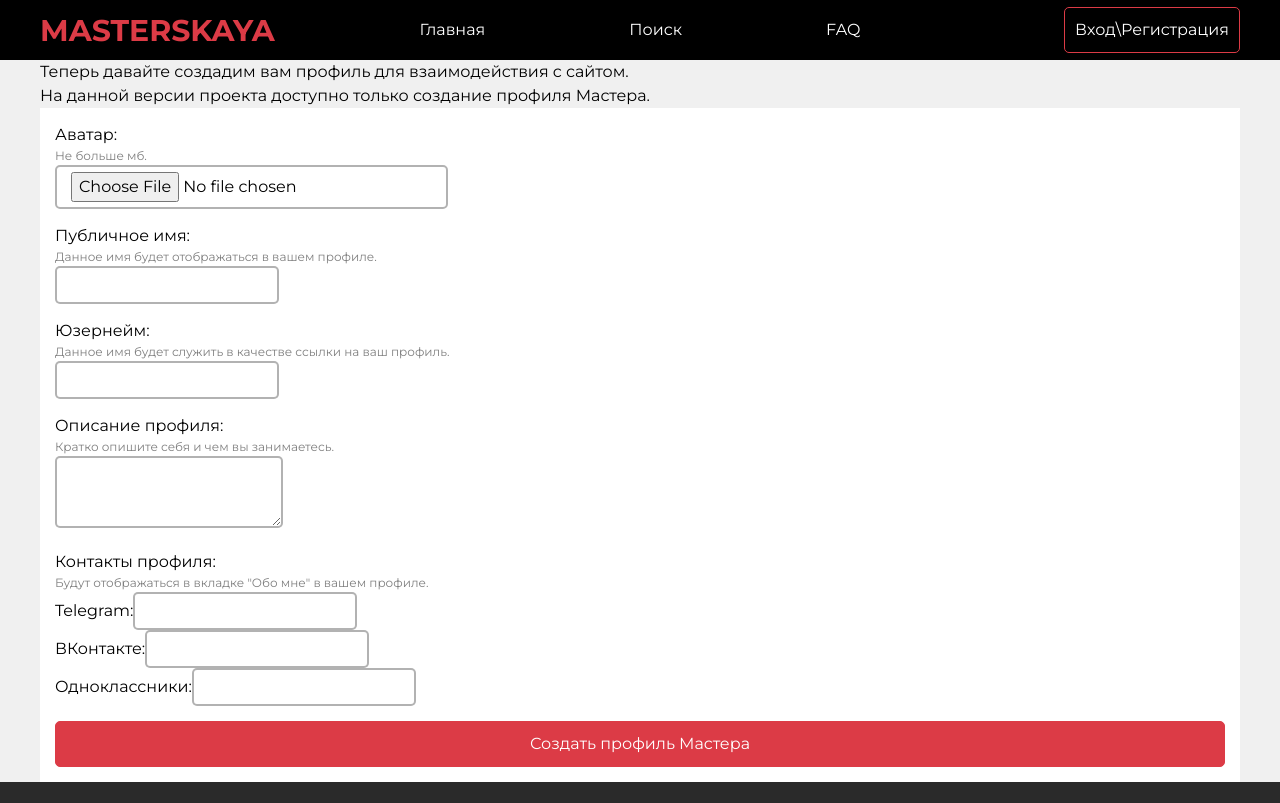
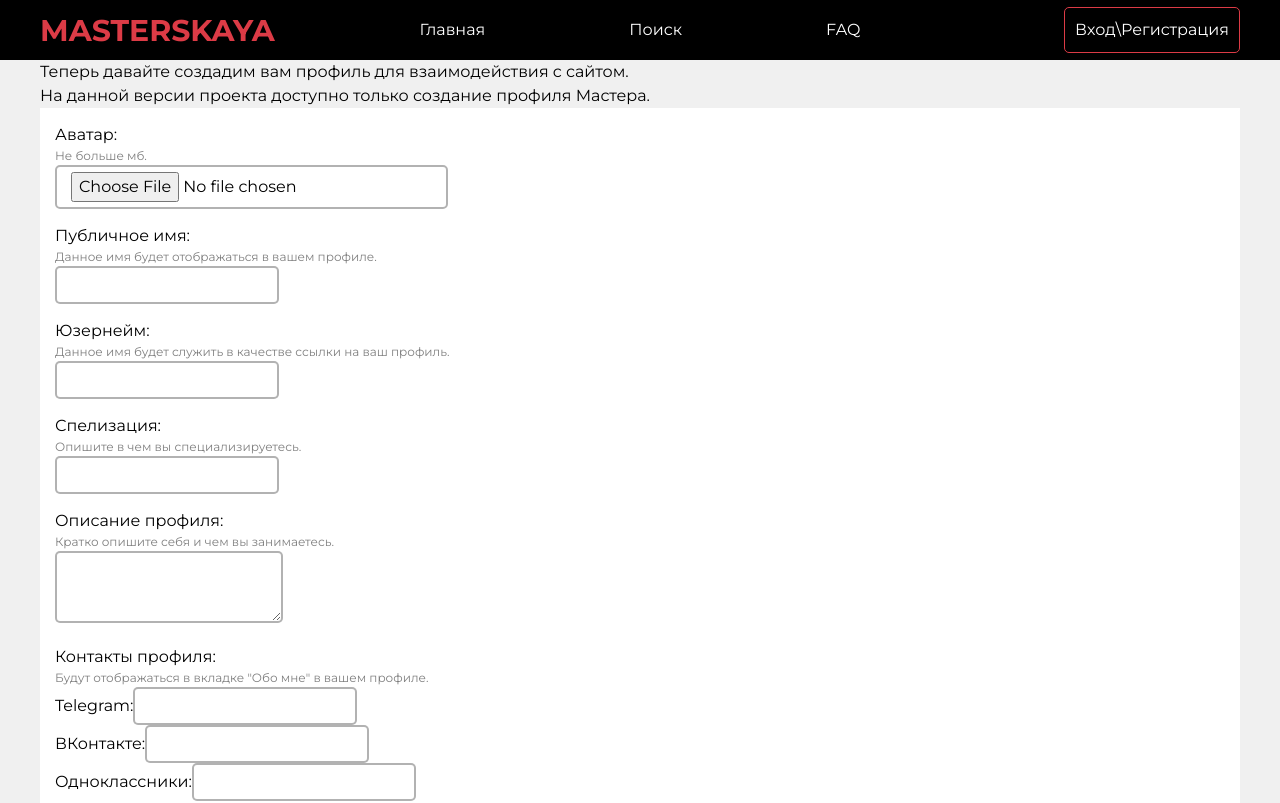
Before and after one commit to ShipaShipovnik/masterskaya, a Nuxt app: page /users/profile-create in a window 1280 px wide. Shown: the top 803 px of the page. Built offline with nearby package versions, Linux system fonts and the light colour scheme; no server answers.

Commit message:
Небольшие поправки

```diff
--- a/assets/css/main.scss
+++ b/assets/css/main.scss
@@ -15,6 +15,10 @@ li {
 
 body {
   background-color: #f0f0f0;
+}
+
+p{
+  word-wrap: break-word; /* Перенос слов */
 }
 
 // текст и ссылки
@@ -40,6 +44,7 @@ a:hover {
   border: 2px solid rgb(0, 0, 0, 30%);
   padding: 5px 14px;
   border-radius: 5px;
+  word-wrap: break-word;
 }
 
 // инпуты
@@ -48,6 +53,7 @@ a:hover {
   padding: 10px 14px;
   border-radius: 5px;
   resize: vertical;
+  word-wrap: break-word;
 }
 
 // кнопки
--- a/components/BurgerMenuIcon.vue
+++ /dev/null
@@ -1,13 +0,0 @@
-<template>
-    <div id="menu-icon">
-        <span class="menu-icon"></span>
-        <span class="menu-icon"></span>
-        <span class="menu-icon"></span>
-    </div>
-</template>
-
-<script setup>
-i
-</script>
-
-<style lang="scss" scoped></style>
--- a/components/Header.vue
+++ b/components/Header.vue
@@ -41,6 +41,10 @@
         <!-- Dropdown Menu -->
         <div class="dropdown-menu" :class="{ 'dropdown-open': isMenuOpen }" v-if="isMenuOpen" @click.stop>
             <div class="dropdown-content">
+                <NuxtLink to="/users/profile" class="header-auth__profile dropdown-item">
+                    <img src="~/assets/images/default-avatar.png" alt="avatar" class="header__avatar"> {{ user.name }}
+                </NuxtLink>
+                <hr class="dropdown-divider">
                 <NuxtLink to="/" class="dropdown-item" @click="closeMenu">
                     Создать профиль Заказчика
                 </NuxtLink>
--- a/pages/users/profile-create.vue
+++ b/pages/users/profile-create.vue
@@ -24,9 +24,15 @@
                 <input type="text" class="default-input" v-model="username" required>
             </div>
             <div class="profile-create__input-group">
+                <label>Спелизация:</label>
+                <p class="profile-create__input-subtext">Опишите в чем вы специализируетесь.
+                </p>
+                <input type="text" class="default-input" v-model="job" required>
+            </div>
+            <div class="profile-create__input-group">
                 <label>Описание профиля:</label>
                 <p class="profile-create__input-subtext">Кратко опишите себя и чем вы занимаетесь.</p>
-                <textarea v-model="about" class="default-textarea"></textarea>
+                <textarea v-model="description" class="default-textarea"></textarea>
             </div>
 
             <!-- контакты -->
@@ -72,7 +78,8 @@ const currentUser = authData.user
 const avatarFile = ref("")
 const publicName = ref("")
 const username = ref("")
-const about = ref("")
+const description = ref("")
+const job = ref("")
 const contacts = ref({
     telegram: '',
     odnoklassniki: '',
@@ -88,7 +95,8 @@ async function createProfile() {
                 user_id: currentUser.id,
                 public_name: publicName.value,
                 username: username.value,
-                description: about.value,
+                description: description.value,
+                job: job.value,
                 contacts: {
                     telegram: contacts.value.telegram,
                     vkontakte: contacts.value.vkontakte,
@@ -99,7 +107,7 @@ async function createProfile() {
         console.log('Профиль успешно создан/обновлен!')
 
         // Перенаправляем на профиль после создания
-        await navigateTo(`/profile/${username.value}`)
+        await navigateTo(`/users/profile/${username.value}`)
     } catch (error) {
         errorMsg.value = error.message
         console.error('Ошибка:', error.message)
--- a/pages/users/profile/[username].vue
+++ b/pages/users/profile/[username].vue
@@ -46,7 +46,7 @@
                 <div class="profile-content__tab" id="about" v-else>
                     <section class="profile-content__about-me">
                         <h2>Обо мне:</h2>
-                        <p>{{ profile?.about || 'Пользователь пока не добавил информацию о себе' }}</p>
+                        <p>{{ profile?.description || 'Пользователь пока не добавил информацию о себе' }}</p>
                     </section>
                     <!-- <section class="profile-content__about-socials">
                     <h2>Контакты и соц-сети:</h2>
```
